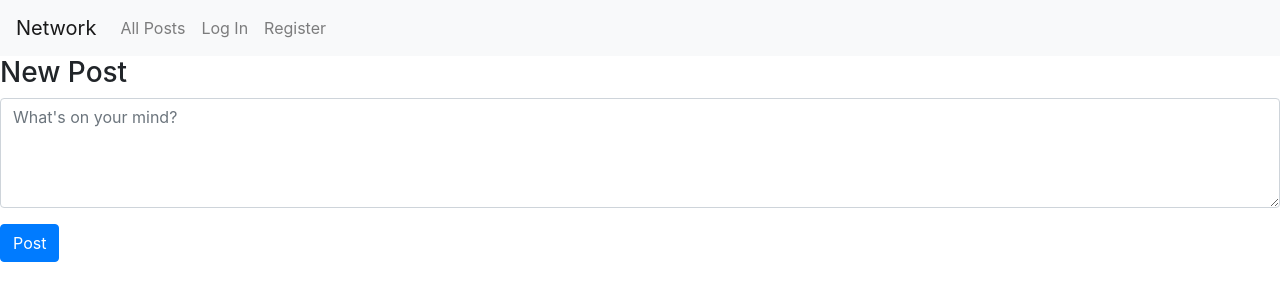
After one commit to RuslanLomaka/cs50quiz, a Django app: page /posts/new/ in a window 1280 px wide. The commit adds this page. Shown: the top 301 px of the page. Run offline with Django 3.2, Linux system fonts and the light colour scheme; some libraries are stand-ins or nearby versions.

Commit message:
added paths for posts , now authorized user can write new posts

```diff
--- /dev/null
+++ b/network/templates/network/compose_post.html
@@ -0,0 +1,15 @@
+{% extends "network/layout.html" %}
+{% block body %}
+
+<div id="compose-view">
+    <h3>New Post</h3>
+    <form method="post" id="compose-form">
+        {% csrf_token %}
+        <div class="form-group">
+            <textarea name="content" class="form-control" rows="4" placeholder="What's on your mind?"></textarea>
+        </div>
+        <button type="submit" class="btn btn-primary">Post</button>
+    </form>
+</div>
+
+{% endblock %}
--- a/network/templates/network/layout.html
+++ b/network/templates/network/layout.html
@@ -29,6 +29,19 @@
                     <li class="nav-item">
                         <a class="nav-link" href="{% url 'logout' %}">Log Out</a>
                     </li>
+
+                  <li class="nav-item">
+                      <a class="nav-link" href="{% url 'my_posts' %}">My Posts</a>
+                  </li>
+                  <li class="nav-item">
+                      <a class="nav-link" href="{% url 'liked_posts' %}">Liked Posts</a>
+                  </li>
+                  <li class="nav-item">
+                      <a class="nav-link" href="{% url 'feed_posts' %}">Following Feed</a>
+                  </li>
+                  <li class="nav-item">
+                      <a class="nav-link" href="{% url 'new_post' %}">New Post</a>
+                  </li>
                 {% else %}
                     <li class="nav-item">
                         <a class="nav-link" href="{% url 'login' %}">Log In</a>
--- a/network/urls.py
+++ b/network/urls.py
@@ -7,5 +7,10 @@ urlpatterns = [
     path("", views.index, name="index"),
     path("login", views.login_view, name="login"),
     path("logout", views.logout_view, name="logout"),
-    path("register", views.register, name="register")
+    path("register", views.register, name="register"),
+    path("posts/", views.post_list, name="all_posts"),
+    path("posts/new/", views.new_post, name="new_post"),
+    path("posts/my/", lambda req: views.post_list(req, "my"), name="my_posts"),
+    path("posts/liked/", lambda req: views.post_list(req, "liked"), name="liked_posts"),
+    path("posts/feed/", lambda req: views.post_list(req, "feed"), name="feed_posts"),
 ]
--- a/network/views.py
+++ b/network/views.py
@@ -1,14 +1,38 @@
 from django.contrib.auth import authenticate, login, logout
 from django.db import IntegrityError
 from django.http import HttpResponse, HttpResponseRedirect
-from django.shortcuts import render
+from django.shortcuts import render, redirect
 from django.urls import reverse
 
-from .models import User
+from .models import User, Post
 
 
 def index(request):
     return render(request, "network/index.html")
+
+
+def post_list(request, mode="all"):
+    if mode == "my":
+        posts = Post.objects.filter(author=request.user).order_by('-created_at')
+    elif mode == "liked":
+        posts = request.user.liked_posts.all().order_by('-created_at')
+    elif mode == "feed":
+        posts = Post.objects.filter(author__in=request.user.following.all()).order_by('-created_at')
+    else:  # "all"
+        posts = Post.objects.all()
+
+    return render(request, "network/post_list.html", {
+        "posts": posts,
+        "mode": mode
+    })
+
+def new_post(request):
+    if request.method == "POST":
+        content = request.POST.get("content")
+        if content.strip():
+            Post.objects.create(author=request.user, content=content)
+            return redirect("all_posts")
+    return render(request, "network/compose_post.html")
 
 
 def login_view(request):
```
Also changed, not shown: network/templates/network/post_list.html (added, +22 -0 lines).
